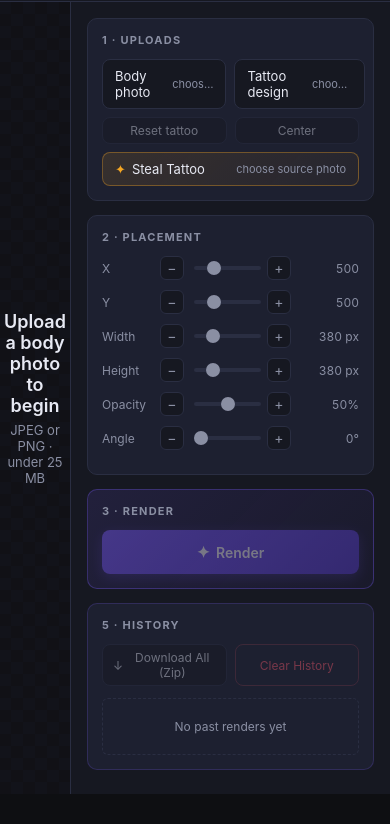
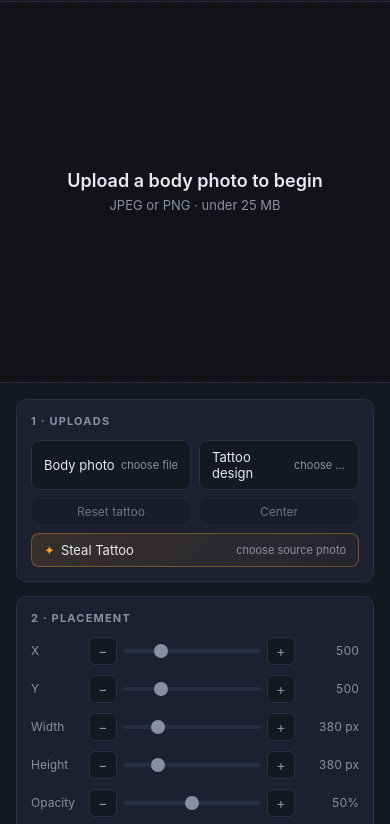
Before and after one commit to SorinTanasa117/tattooai_nano, a website with bundled scripts: page index.html in a window 390 px wide. Shown: the part 50-874 px from the top of the page. Before the commit the page ends 844 px from the top, so only its background shows below. Built offline with nearby package versions, Linux system fonts and the light colour scheme; files whose address does not match are found by name.

Commit message:
mobile update

```diff
--- a/styles.css
+++ b/styles.css
@@ -241,6 +241,38 @@ input[type="range"]:disabled::-webkit-slider-thumb { background: var(--text-dim)
 .sidebar::-webkit-scrollbar-thumb { background: var(--line); border-radius: 3px; }
 .sidebar::-webkit-scrollbar-thumb:hover { background: var(--text-dim); }
 
+/* ── Mobile layout ────────────────────────────────────────────────────────── */
+@media (max-width: 767px) {
+  .layout {
+    grid-template-columns: 1fr;
+    grid-template-rows: 52vw 1fr;
+    height: auto;
+    min-height: calc(100vh - 52px);
+  }
+
+  .canvas-pane {
+    min-height: 52vw;
+  }
+
+  .sidebar {
+    border-left: none;
+    border-top: 1px solid var(--line);
+    overflow-y: visible;
+    max-height: none;
+  }
+
+  /* history grid stays scrollable internally */
+  .history-grid-container {
+    max-height: 220px;
+    overflow-y: auto;
+  }
+
+  /* slightly larger tap targets on small screens */
+  .slider-step { width: 28px; height: 28px; }
+
+  .brand .tag { display: none; }
+}
+
 .canvas-result {
   position: absolute; inset: 0;
   display: flex; flex-direction: column;
@@ -396,3 +428,36 @@ input[type="range"]:disabled::-webkit-slider-thumb { background: var(--text-dim)
 .history-grid-container::-webkit-scrollbar-track { background: transparent; }
 .history-grid-container::-webkit-scrollbar-thumb { background: var(--line); border-radius: 2px; }
 .history-grid-container::-webkit-scrollbar-thumb:hover { background: var(--text-dim); }
+
+
+/* ── Mobile layout ────────────────────────────────────────────────────────── */
+@media (max-width: 767px) {
+  .layout {
+    grid-template-columns: 1fr;
+    grid-template-rows: clamp(240px, 45vh, 420px) 1fr;
+    height: auto;
+    min-height: calc(100vh - 52px);
+  }
+
+  .canvas-pane {
+    min-height: clamp(240px, 45vh, 420px);
+  }
+
+  .sidebar {
+    border-left: none;
+    border-top: 1px solid var(--line);
+    overflow-y: visible;
+    max-height: none;
+  }
+
+  /* history grid stays scrollable internally */
+  .history-grid-container {
+    max-height: 220px;
+    overflow-y: auto;
+  }
+
+  /* slightly larger tap targets on small screens */
+  .slider-step { width: 28px; height: 28px; }
+
+  .brand .tag { display: none; }
+}
```
